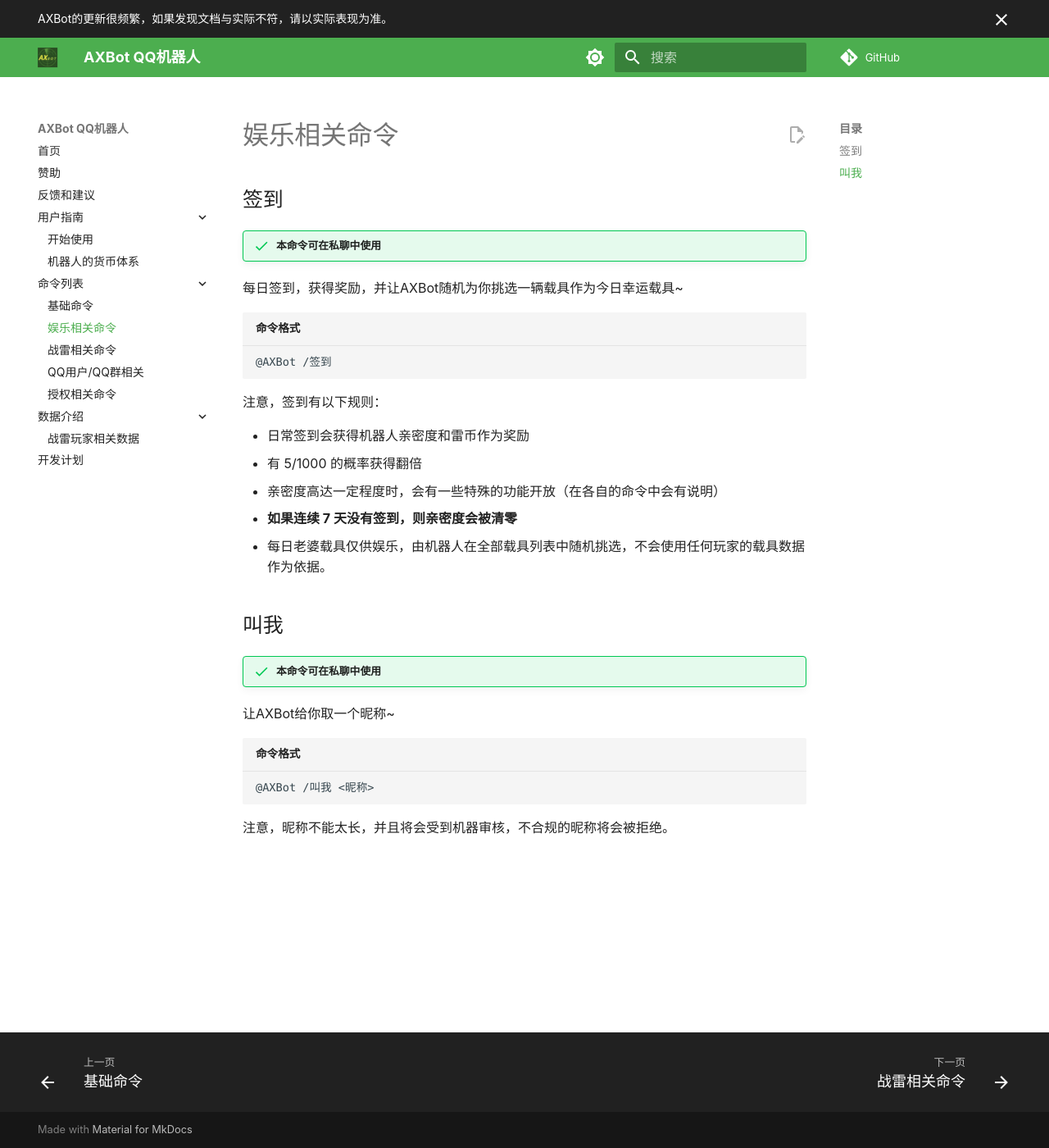
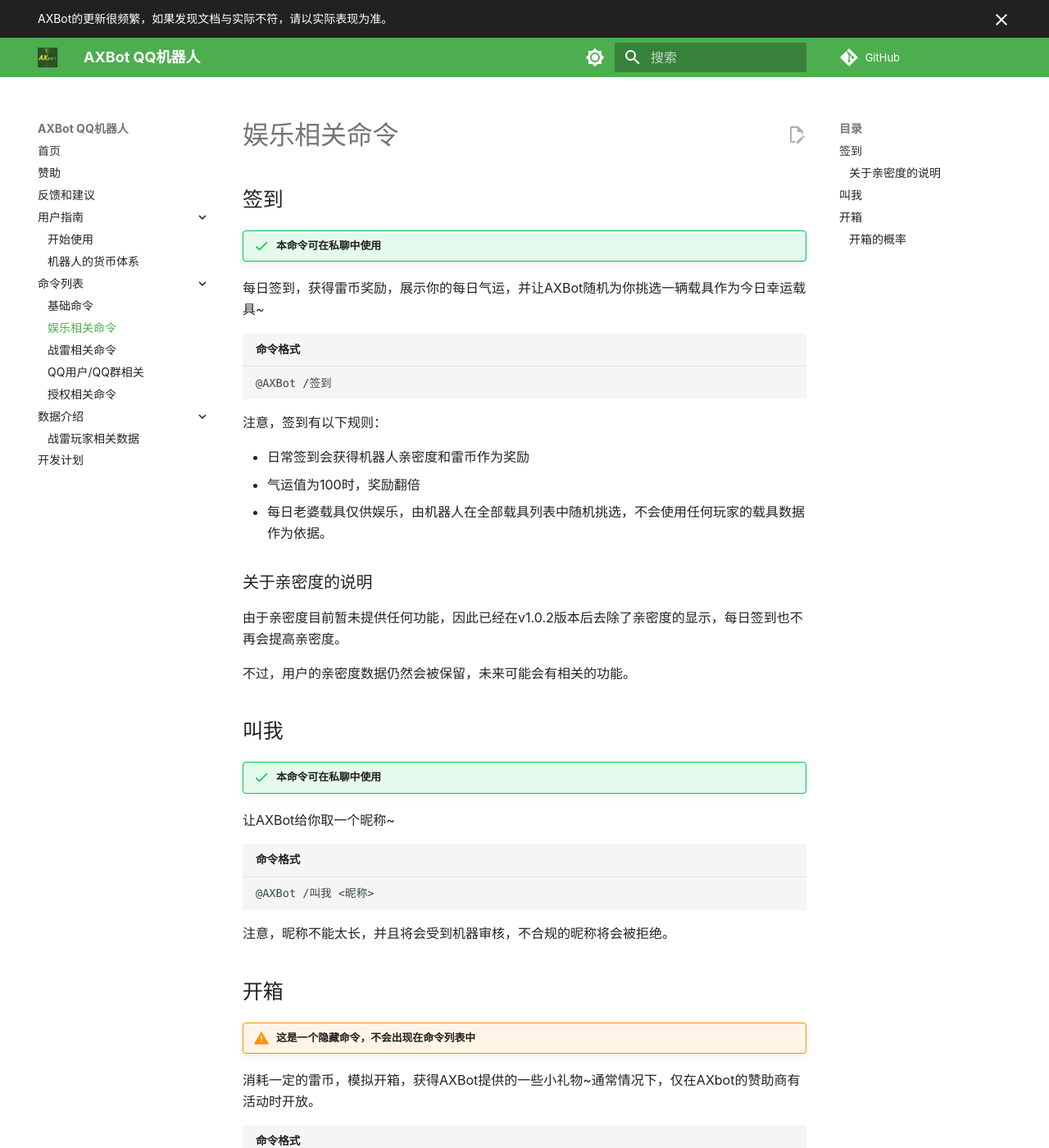
Before and after one commit to axiangcoding/axbot-qq-docs, an MkDocs documentation site: the page built from docs/command-list/funny-cmd.md, in a window 1280 px wide and 1400 px high. Shown: the whole window at 82% size. Built offline with MkDocs 1.6.1 and Material for MkDocs 9.7.7, drawn with Linux system fonts in a browser that asks for light colours; comment, search, counter and statistics services are not loaded; some of the changed text lies outside the part shown.

Commit message:
更新文档

````diff
--- a/docs/command-list/funny-cmd.md
+++ b/docs/command-list/funny-cmd.md
@@ -4,7 +4,7 @@
 
 !!! success "本命令可在私聊中使用"
 
-每日签到，获得奖励，并让AXBot随机为你挑选一辆载具作为今日幸运载具~
+每日签到，获得雷币奖励，展示你的每日气运，并让AXBot随机为你挑选一辆载具作为今日幸运载具~
 
 ```bash title="命令格式"
 @AXBot /签到
@@ -13,10 +13,14 @@
 注意，签到有以下规则：
 
 - 日常签到会获得机器人亲密度和雷币作为奖励
-- 有 5/1000 的概率获得翻倍
-- 亲密度高达一定程度时，会有一些特殊的功能开放（在各自的命令中会有说明）
-- **如果连续 7 天没有签到，则亲密度会被清零**
+- 气运值为100时，奖励翻倍
 - 每日老婆载具仅供娱乐，由机器人在全部载具列表中随机挑选，不会使用任何玩家的载具数据作为依据。
+
+### 关于亲密度的说明
+
+由于亲密度目前暂未提供任何功能，因此已经在v1.0.2版本后去除了亲密度的显示，每日签到也不再会提高亲密度。
+
+不过，用户的亲密度数据仍然会被保留，未来可能会有相关的功能。
 
 ## 叫我
 
@@ -29,3 +33,18 @@
 ```
 
 注意，昵称不能太长，并且将会受到机器审核，不合规的昵称将会被拒绝。
+
+## 开箱
+
+!!! warning "这是一个隐藏命令，不会出现在命令列表中"
+
+消耗一定的雷币，模拟开箱，获得AXBot提供的一些小礼物~通常情况下，仅在AXbot的赞助商有活动时开放。
+
+```bash title="命令格式"
+@AXBot /开箱
+@AXBot /开箱 <次数>
+```
+
+### 开箱的概率
+
+在活动开放期间，AXBot开发者会在B站的更新日志专栏中公开奖池中各类奖品的爆率和数量，请注意查看。
````
Also changed, not shown: docs/command-list/wt-cmd.md (+6 -1 lines).
